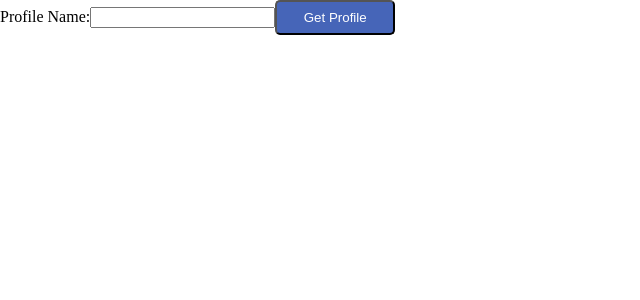
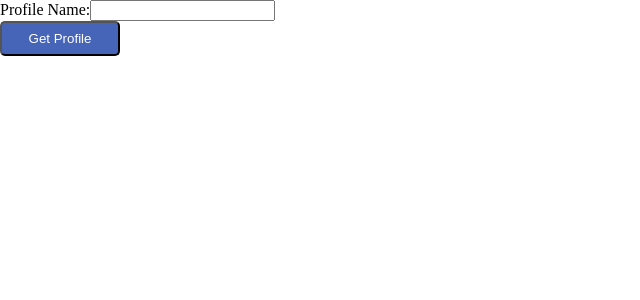
Before and after one commit to CrashXVII/project-fireteam, a React (Create React App) app: page / in a window 1280 px wide. Shown: the top 300 px of the page, without its empty margins (0-640 px from the left). Built offline with nearby package versions, Linux system fonts and the light colour scheme.

Commit message:
We've got data to the character component!

```diff
--- a/src/App.js
+++ b/src/App.js
@@ -1,12 +1,19 @@
 import React, { Component } from 'react';
+import styled from 'styled-components';
 import ProfileSearch from './ProfileSearch';
+import CharacterList from './CharacterList';
 
+const Container = styled.div`
+  display: grid;
+  grid-template-columns: 1fr 1fr;
+`;
 export default class App extends Component {
   constructor(props) {
     super(props);
     this.state = {
       charSearch: '',
       profileList: [],
+      characterValues: [],
     };
   }
 
@@ -72,11 +79,22 @@ export default class App extends Component {
   };
 
   getProfile = async (membershipType, destinyMembershipId) => {
-    const characters = await this.apiCall(
+    const characterList = await this.apiCall(
       `/Platform/Destiny2/${membershipType}/Profile/${destinyMembershipId}/?components=Characters`,
     );
+    const characterValues = await Object.values(characterList.characters.data);
     await this.setState({
-      characters: characters.characters.data,
+      characterList: characterList.characters.data,
+      characterValues,
+    });
+  }
+
+  getCharacter = async (membershipType, destinyMembershipId, characterId) => {
+    const character = await this.apiCall(
+      `/Platform/Destiny2/${membershipType}/Profile/${destinyMembershipId}/Character/${characterId}/?components=CharacterProgresssions,CharacterInventories,CharacterEquipment`,
+    );
+    this.setState({
+      character,
     });
   }
 
@@ -99,17 +117,28 @@ export default class App extends Component {
     const {
       charSearch,
       profileList,
+      characterList,
+      characterValues,
     } = this.state;
     return (
-      <div>
+      <Container>
         <ProfileSearch
           charSearch={charSearch}
           profileList={profileList}
+          characterList={characterList}
           searchProfiles={this.searchProfiles}
           getProfile={this.getProfile}
           handleInput={this.handleInput}
         />
-      </div>
+        {characterValues.length > 0 && (
+          <CharacterList
+            characterValues={characterValues}
+            characterList={characterList}
+            getCharacter={this.getCharacter}
+          />
+        )}
+
+      </Container>
     );
   }
 }
--- a/src/Character.js
+++ b/src/Character.js
@@ -3,7 +3,7 @@ import PropTypes from 'prop-types';
 import styled from 'styled-components';
 
 const Container = styled.div`
-
+  border: 1px solid red;
 `;
 
 function Character({ character }) {
@@ -16,7 +16,7 @@ function Character({ character }) {
 
 Character.propTypes = {
   character: PropTypes.objectOf(
-    PropTypes.oneOfType(PropTypes.string, PropTypes.number),
+    PropTypes.oneOfType([PropTypes.string, PropTypes.number, PropTypes.object]),
   ).isRequired,
 };
 
--- /dev/null
+++ b/src/CharacterList.js
@@ -0,0 +1,20 @@
+import React from 'react';
+import PropTypes from 'prop-types';
+import Character from './Character';
+
+const CharacterList = ({ characterValues, getCharacter }) => (
+  <div>
+    {characterValues.map(character => (
+      <Character key={character.characterId} onClick={getCharacter} character={character} />
+    ))}
+  </div>
+);
+
+CharacterList.propTypes = {
+  characterValues: PropTypes.arrayOf(
+    PropTypes.object,
+  ).isRequired,
+  getCharacter: PropTypes.func.isRequired,
+};
+
+export default CharacterList;
```
